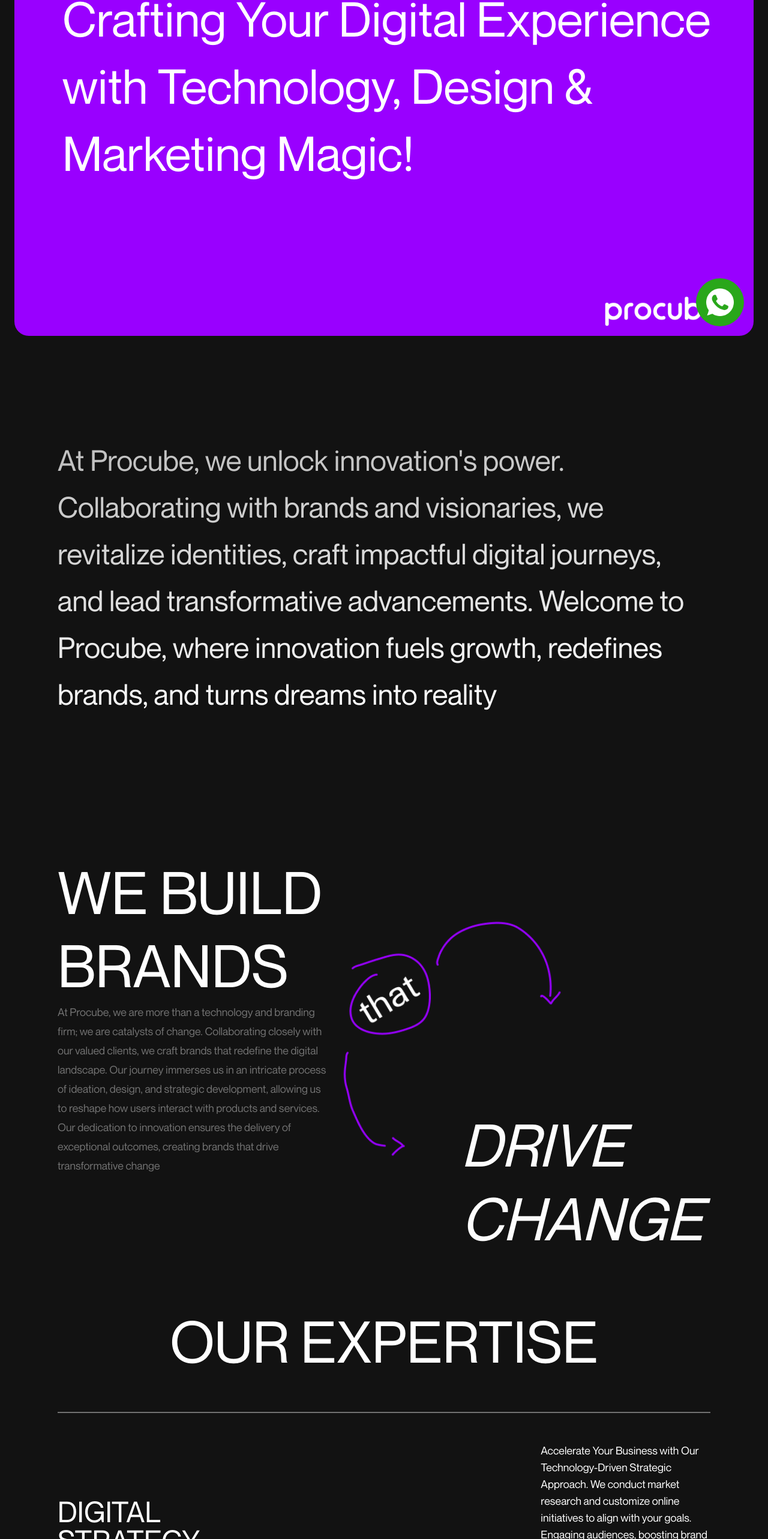
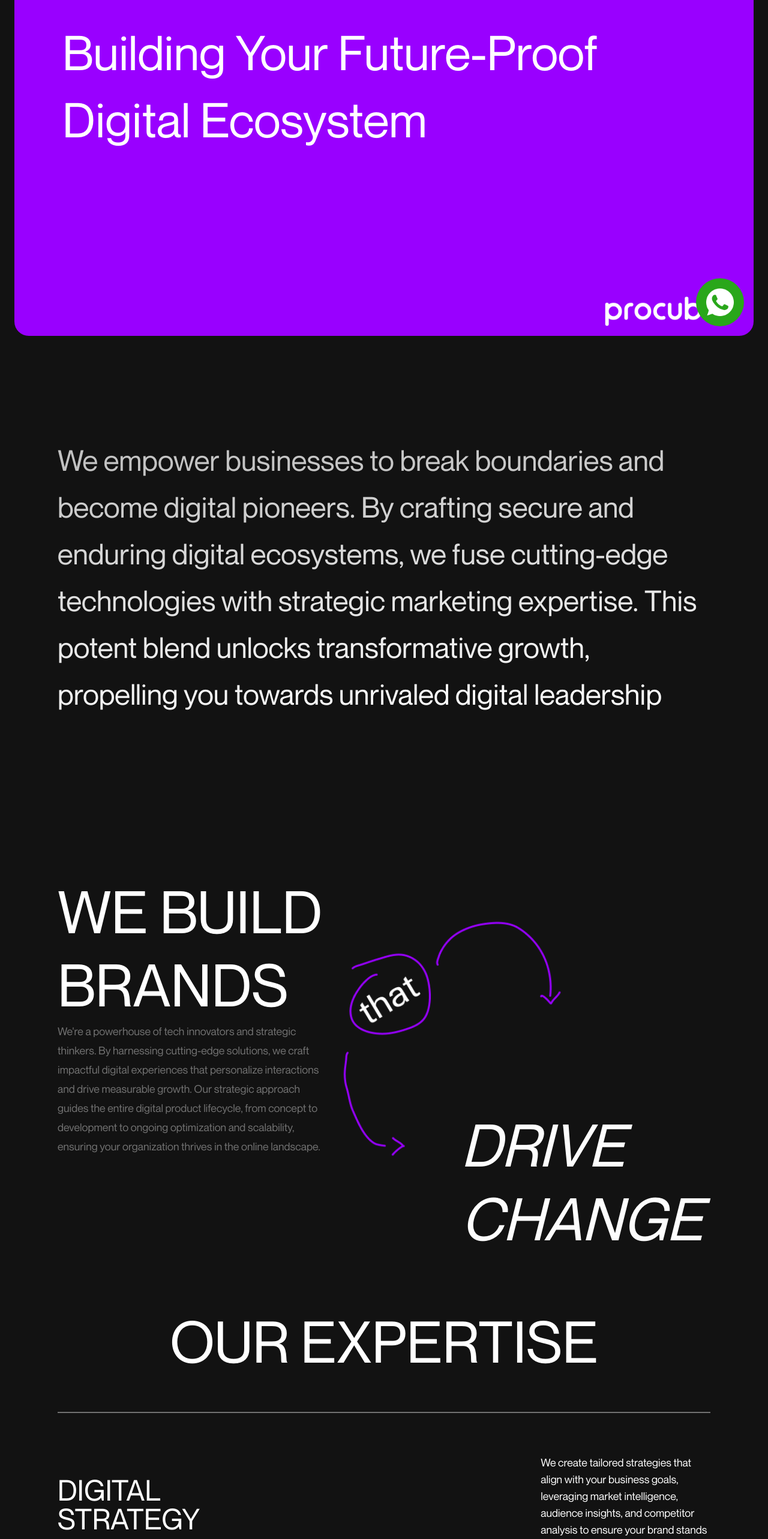
Before and after one commit to procube-cx/procube, a React (Create React App) app: page / in a window 1280 px wide. Shown: the part 216-2782 px from the top of the page at 60% size. Built offline with nearby package versions, Linux system fonts and the light colour scheme.

Commit message:
content changed

```diff
--- a/src/component/about/About2.js
+++ b/src/component/about/About2.js
@@ -8,11 +8,11 @@
 const data = [
     {
         heading: "Who we are",
-        description: "At Procube, we are a passionate team of creators, strategists, and innovators. We're more than just professionals; we're dreamers, thinkers, and doers. Our diverse backgrounds and experiences enrich our approach, allowing us to see challenges from multiple perspectives and find creative solutions. We thrive on collaboration, pushing the boundaries of what's possible, and, most importantly, making a positive impact on the digital landscape",
+        description: "We are Procube, a team of experts in growth, design, innovation, and collaboration. Our mission is to transform brands through strategic planning, creative design, and latest technology. We thrive on collective brilliance, ensuring every project reflects our clients' unique visions and goals.",
     },
     {
         heading:"What we Do",
-        description:"At Procube, we specialize in crafting exceptional digital experiences with three core pillars: technology, design, and strategy. We empower businesses with cutting-edge technology, create lasting brand impressions through captivating design, and ensure every project becomes a transformative journey. We work closely with clients, diving into brainstorming, design, and strategic development, delivering remarkable results that redefine user engagement."
+        description:"Our strategists create  data-driven roadmaps to elevate your brand. Our designers combine stunning visuals with seamless user experiences. Our developers create scalable solutions for effortless user journeys, fostering collaboration to bring your vision to life."
     }
 ];
 
--- a/src/component/hero/Footer.js
+++ b/src/component/hero/Footer.js
@@ -23,10 +23,10 @@
         }
     ],
     option2: [
-        {
-            title: 'Home',
-            links: '.'
-        },
+        // {
+        //     title: 'Home',
+        //     links: '.'
+        // },
         {
             title: 'About Us',
             links: 'about'
@@ -41,10 +41,10 @@
         }
     ],
     option3: [
-        {
-            title: 'Partners',
-            links: 'partners'
-        },
+        // {
+        //     title: 'Partners',
+        //     links: 'partners'
+        // },
         {
             title: 'Insights',
             links: 'insight'
@@ -106,12 +106,12 @@
                 </div>
                 <div className='flex-1 flex justify-between font-normal py-8 md:py-0'>
                     <div className='flex flex-col col-span-1 gap-8'>
-                        {data.option1.map((item, index) => {
+                        {/* {data.option1.map((item, index) => {
                             return (
                                 <a key={index} href={item.links} className='text-sm md:text-xl hover:opacity-40'>{item.title}</a>
                             )
                         }
-                        )}
+                        )} */}
                     </div>
                     <div className='flex flex-col col-span-1 gap-8'>
                         {data.option2.map((item, index) => {
--- a/src/component/hero/Landing1.js
+++ b/src/component/hero/Landing1.js
@@ -32,13 +32,10 @@
       <div className='w-full h-full purplegradient rounded-b-xl md:rounded-3xl px-6 md:px-20 py-4 md:pr-10 flex flex-col items-center justify-center'>
         <div ref={textRef} className="container font-normal text-5xl md:text-[42px] lg:text-[63px] xl:text-[80px] 2xl:text-8xl md:!leading-  md:mt-auto flex flex-wrap">
           <div className='line h-16 lg:h-[90px] xl:h-28 hidden md:flex'>
-            <span>Crafting Your Digital Experience</span>
+            <span>Building Your Future-Proof</span>
           </div>
           <div className='line h-16 lg:h-[90px] xl:h-28 hidden md:flex'>
-            <span> with Technology, Design &</span>
-          </div>
-          <div className='line h-16 lg:h-[90px] xl:h-28 hidden md:flex'>
-            <span> Marketing Magic!</span>
+            <span> Digital Ecosystem</span>
           </div>
           <div className='md:hidden'>
             <span>Crafting Your</span>
--- a/src/component/hero/Landing3.js
+++ b/src/component/hero/Landing3.js
@@ -57,7 +57,11 @@
   return (
     <div className='px-6 md:px-24 py-12 md:py-24 pt-16 md:pt-36'>
       <p className='font-medium text-2xl md:text-5xl leading-10 md:!leading-[78px] text-left'>
-        <span className='text'>At Procube, we unlock innovation's power. Collaborating with brands and visionaries, we revitalize identities, craft impactful digital journeys, and lead transformative advancements. Welcome to Procube, where innovation fuels growth, redefines brands, and turns dreams into reality
+        <span className='text'>
+          We empower businesses to break boundaries and become digital pioneers.
+          By crafting secure and enduring digital ecosystems, we fuse cutting-edge
+          technologies with strategic marketing expertise. This potent blend unlocks
+          transformative growth, propelling you towards unrivaled digital leadership
         </span>
       </p>
     </div>
--- a/src/component/hero/Landing4.js
+++ b/src/component/hero/Landing4.js
@@ -25,7 +25,14 @@
                 className='flex md:flex-1 h-full flex-col w-1/2 md:w-full justify-center col-span-3 md:col-span-5'
             >
                 <p className='font-normal text-5xl md:text-[90px] lg:text-[93px] xl:text-[98px] 2xl:text-[120px] md:!leading-tight uppercase'>we build brands</p>
-                <p className='font-normal md:text-lg !leading-8 opacity-40 hidden md:flex'>At Procube, we are more than a technology and branding firm; we are catalysts of change. Collaborating closely with our valued clients, we craft brands that redefine the digital landscape. Our journey immerses us in an intricate process of ideation, design, and strategic development, allowing us to reshape how users interact with products and services. Our dedication to innovation ensures the delivery of exceptional outcomes, creating brands that drive transformative change</p>
+                <p className='font-normal md:text-lg !leading-8 opacity-40 hidden md:flex'>
+                    We're a powerhouse of tech innovators and strategic thinkers.
+                    By harnessing cutting-edge solutions, we craft impactful digital
+                    experiences that personalize interactions and drive measurable growth.
+                    Our strategic approach guides the entire digital product lifecycle, from
+                    concept to development to ongoing optimization and scalability, ensuring your
+                    organization thrives in the online landscape.
+                </p>
             </motion.div>
             <div className='col-span-3 md:col-span-1 md:-mt:0 md:-mb:0 -mt-4 -mb-24 md:-mr-72 md:-ml-28 flex items-center'>
                 <img src={that} alt='that' className='w-4/5 md:w-full' />
--- a/src/component/hero/Landing5.js
+++ b/src/component/hero/Landing5.js
@@ -15,25 +15,25 @@
     {
         heading: "DIGITAL STRATEGY",
         icon: img1,
-        description: " Accelerate Your Business with Our Technology-Driven Strategic Approach. We conduct market research and customize online initiatives to align with your goals. Engaging audiences, boosting brand visibility, and driving conversions are our key strategies, ensuring resounding success in the digital landscape.",
+        description: "We create tailored strategies that align with your business goals, leveraging market intelligence, audience insights, and competitor analysis to ensure your brand stands out.",
         title: ["Mobile App Design", "Research & Discovery", "Competitive analysis", "Design systems", "Prototyping", "Mobile App Design", "Research & Discovery", "Competitive analysis", "Design systems", "Prototyping"]
     },
     {
         heading: "DESIGNING",
         icon: img2,
-        description: "We specialize in creating visually stunning designs that enhance brand recognition, leaving an unforgettable impact on your audience. Whether it's brand kits, graphic posters, motion graphics, or UI/UX designs, we guarantee a lasting impression that sets your brand apart.",
+        description: "We translate strategy into experiences that captivate. Every detail, from visuals to user interactions, resonates with your audience.",
         title: ["User Research", "User Experience Design", "User Interface Design", "User Research", "User Experience Design", "User Interface Design"]
     },
     {
         heading: "DEVELOPMENT",
         icon: img3,
-        description: "Enhance your brand's visibility, attract your ideal customers, and boost conversions through our targeted campaigns. We utilize strategic tactics, precise targeting, and compelling messaging to guarantee that your brand distinguishes itself, engages the right audience, and delivers measurable results.",
+        description: "We craft user-centric solutions that fuel business growth. Every element, from interface to functionality, is designed to delight users and propel your digital success.",
         title: ["Web Development", "Mobile Development", "Web Development", "Mobile Development"]
     },
     {
         heading: "MARKETING",
         icon: img4,
-        description: "Our marketing strategies are designed to elevate your brand's online presence, boost traffic, and drive conversions. We specialize in SEO, social media marketing, and content marketing, ensuring that your brand stands out in the digital landscape.",
+        description: "We craft compelling narratives that ignite user passion and drive product adoption.  Leveraging data, we design targeted campaigns.",
         title: ["SEO", "Social Media Marketing", "Content Marketing", "SEO", "Social Media Marketing", "Content Marketing"]
     }
 ];
--- a/src/component/hero/Landing6.js
+++ b/src/component/hero/Landing6.js
@@ -12,32 +12,32 @@
 const data = [
     {
         id: 1,
-        title: "Strategic framework",
-        description: "Crafting a comprehensive strategy tailored to your goals and industry dynamics.",
+        title: "Market Research",
+        description: "We leverage market research techniques and user testing to identify core user needs and validate product concepts.",
         icon: process1
     },
     {
         id: 2,
-        title: "Design Philosophy",
-        description: "Creating captivating visuals that resonate with your audience and enhance user experiences.",
+        title: "Product Design",
+        description: "We translate validated concepts into high-fidelity prototypes for user feedback and usability testing.",
         icon: process2
     },
     {
         id: 3,
-        title: "Visualization Techniques",
-        description: "Utilizing cutting-edge techniques to bring your vision to life through vivid imagery.",
+        title: "Development",
+        description: "We utilize agile methodologies for rapid development and implementation of the final product.",
         icon: process3
     },
     {
         id: 4,
-        title: "Development Methodology",
-        description: "Expertly building functional, user-friendly digital solutions that meet your unique needs.",
+        title: "Go-To-Market Strategy",
+        description: "We partner with you to develop a comprehensive go-to-market strategy and execute a flawless launch to maximize brand awareness and user acquisition.",
         icon: process4
     },
     {
         id: 5,
-        title: "Continuous Enhancements",
-        description: "A commitment to ongoing refinement, ensuring your digital presence stays ahead of the curve.",
+        title: "Continuous Optimization",
+        description: "We leverage user insights to continuously improve performance and foster lasting engagement.",
         icon: process5
     }
 
@@ -154,7 +154,7 @@
                 <div className='flex xl:w-[54%] h-full flex-col my-auto'>
                     {data.map((cardDetail) => (
                         <Card
-                            key={cardDetail.id} // added key prop
+                            key={cardDetail.id}
                             id={cardDetail.id}
                             title={cardDetail.title}
                             description={cardDetail.description}
```
Also changed, not shown: src/component/hero/Landing2.js (+0 -65 lines). Lines whose indentation alone changed are shown as unchanged.
